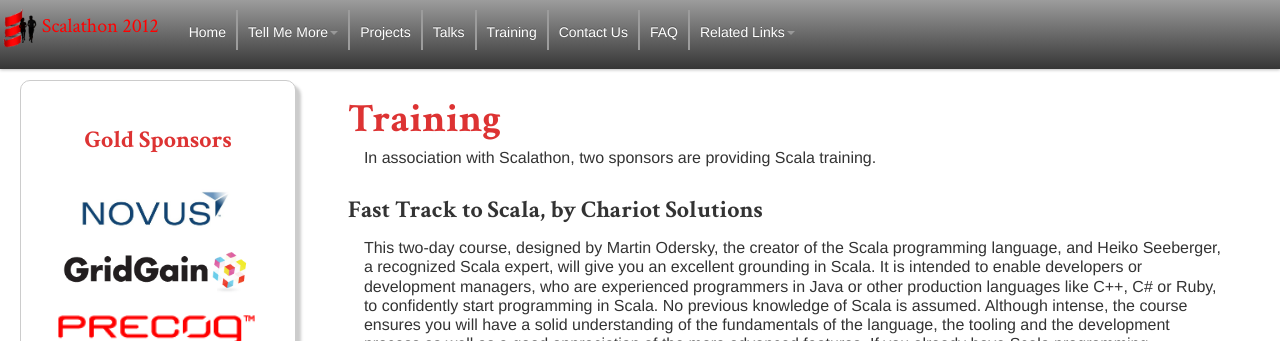
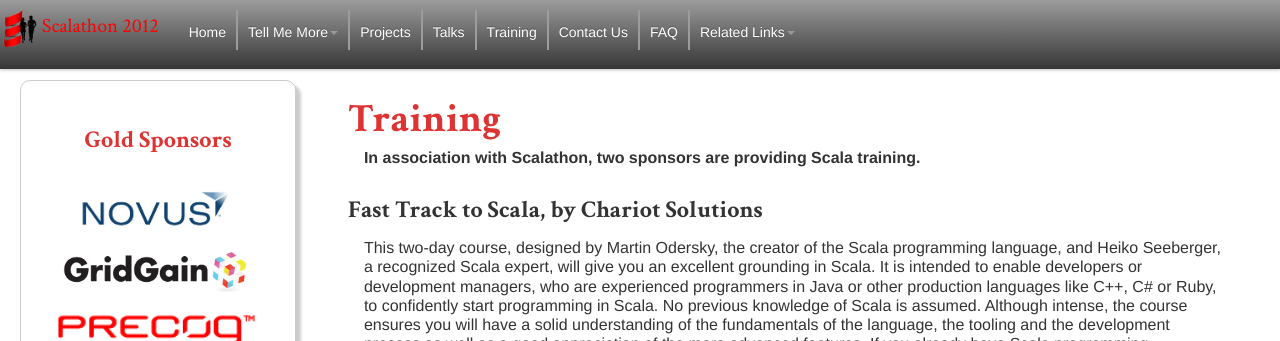
Before and after one commit to scala-phase/scalathon, a Jekyll site: the page built from 2012/training.md, in a window 1280 px wide. Shown: the top 341 px of the page. Built offline with Jekyll 4.4.1, drawn with Linux system fonts in a browser that asks for light colours; nearby versions of some CDN libraries.

Commit message:
Emboldened...

```diff
--- a/2012/training.md
+++ b/2012/training.md
@@ -5,7 +5,7 @@
 tab: training
 ---
 
-In association with Scalathon, two sponsors are providing Scala training.
+**In association with Scalathon, two sponsors are providing Scala training.**
 
 ## Fast Track to Scala, by Chariot Solutions
 
```
